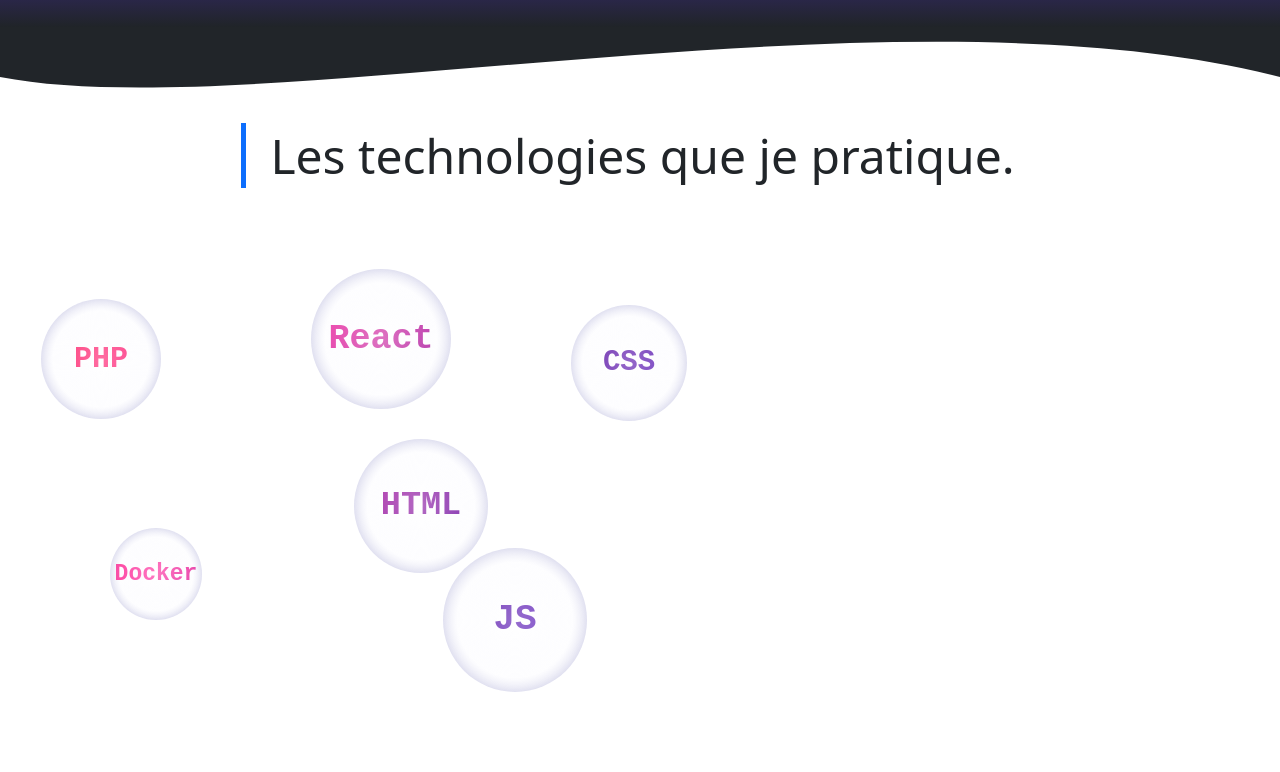
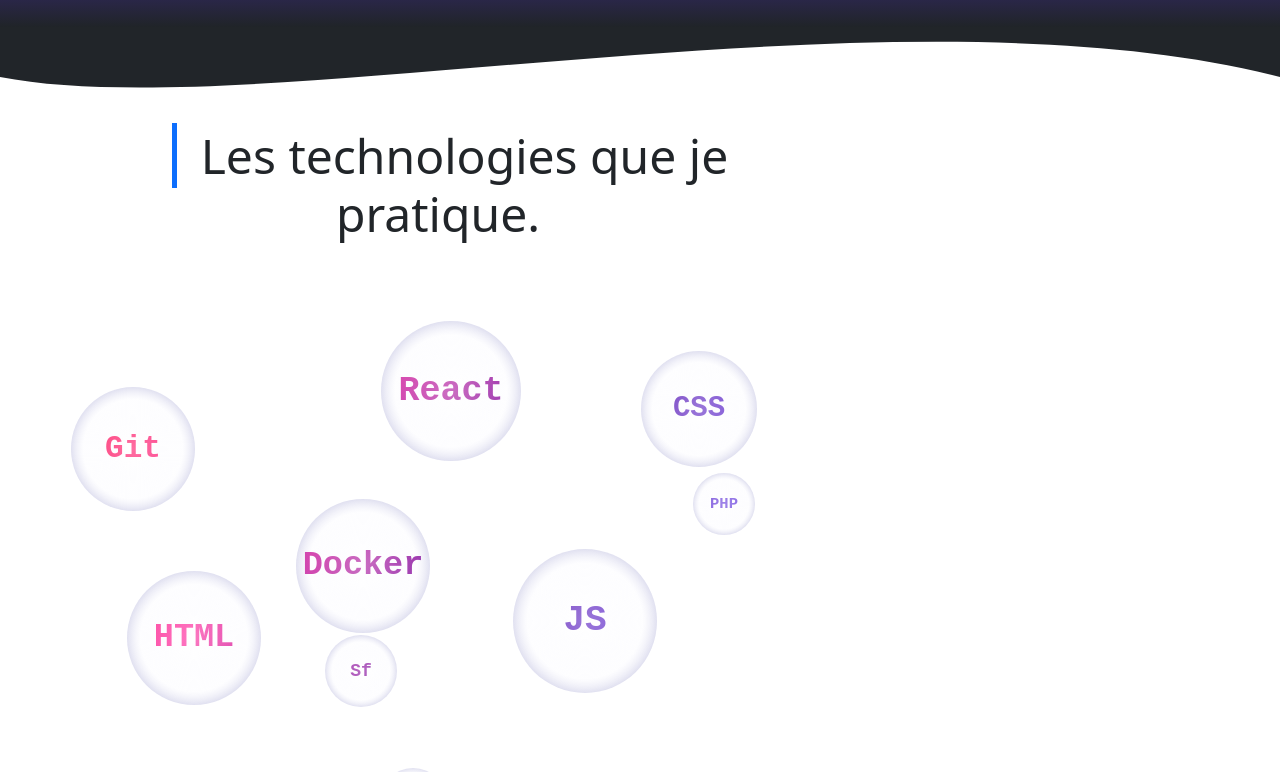
Before and after one commit to samier-fabien/samier_fabien_cv, a React (Vite) app: page /technologies in a window 1280 px wide. Shown: the part 320-1092 px from the top of the page. Built offline with nearby package versions, Linux system fonts and the light colour scheme.

Commit message:
Ajustement des proportions

```diff
--- a/src/routes/Technologies.jsx
+++ b/src/routes/Technologies.jsx
@@ -5,9 +5,9 @@ export default function Technologies() {
   const divRef = useRef(null);
 
   return (
-    <div className="container-fluid bg-white">
+    <div className="container bg-white">
       <div className="row">
-        <div className="col text-center text-dark">
+        <div className="col-xxl-6 col-xl-8 col-lg-10 text-center text-dark">
           <h1 className="display-5 pb-5 text-center">
             <span className="px-4 border-start border-5 border-primary">
               Les technologies que je pratique.
@@ -19,7 +19,7 @@ export default function Technologies() {
         <div className="col p-0" ref={divRef}>
           <BubblesContainer
             parentRef={divRef}
-            h={700}
+            h={600}
             framerate={40}
             speed={1.1}
             minRadius={30}
```
